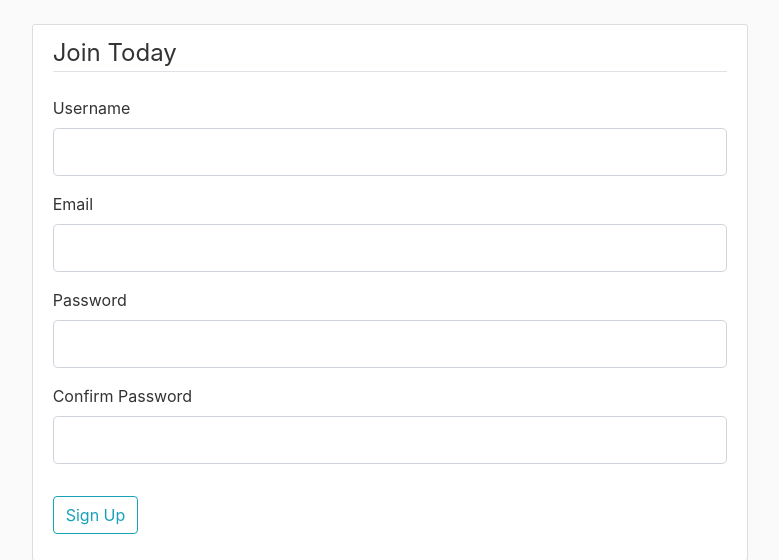
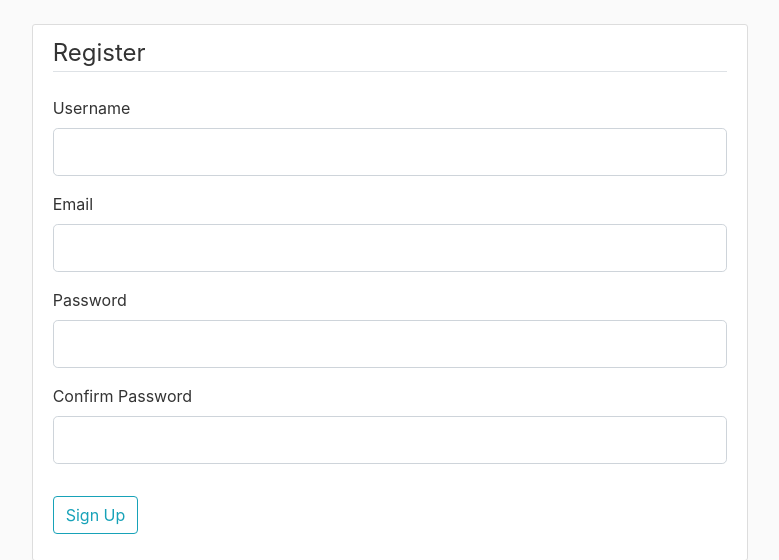
Before and after one commit to pzrsa/flask_blog, a Flask app: page /register in a window 1280 px wide. Shown: the part 56-616 px from the top of the page, without its empty margins (250-1029 px from the left). Run offline with Flask 2, Linux system fonts and the light colour scheme; some libraries are stand-ins or nearby versions.

Commit message:
text change

```diff
--- a/flaskify/templates/register.html
+++ b/flaskify/templates/register.html
@@ -4,7 +4,7 @@
     <form method="POST" action="">
         {{ form.hidden_tag() }}
         <fieldset class="form-group">
-            <legend class="border-bottom mb-4">Join Today</legend>
+            <legend class="border-bottom mb-4">Register</legend>
             <div class="form-group">
                 {{ form.username.label(class="form-control-label") }}
 
```
